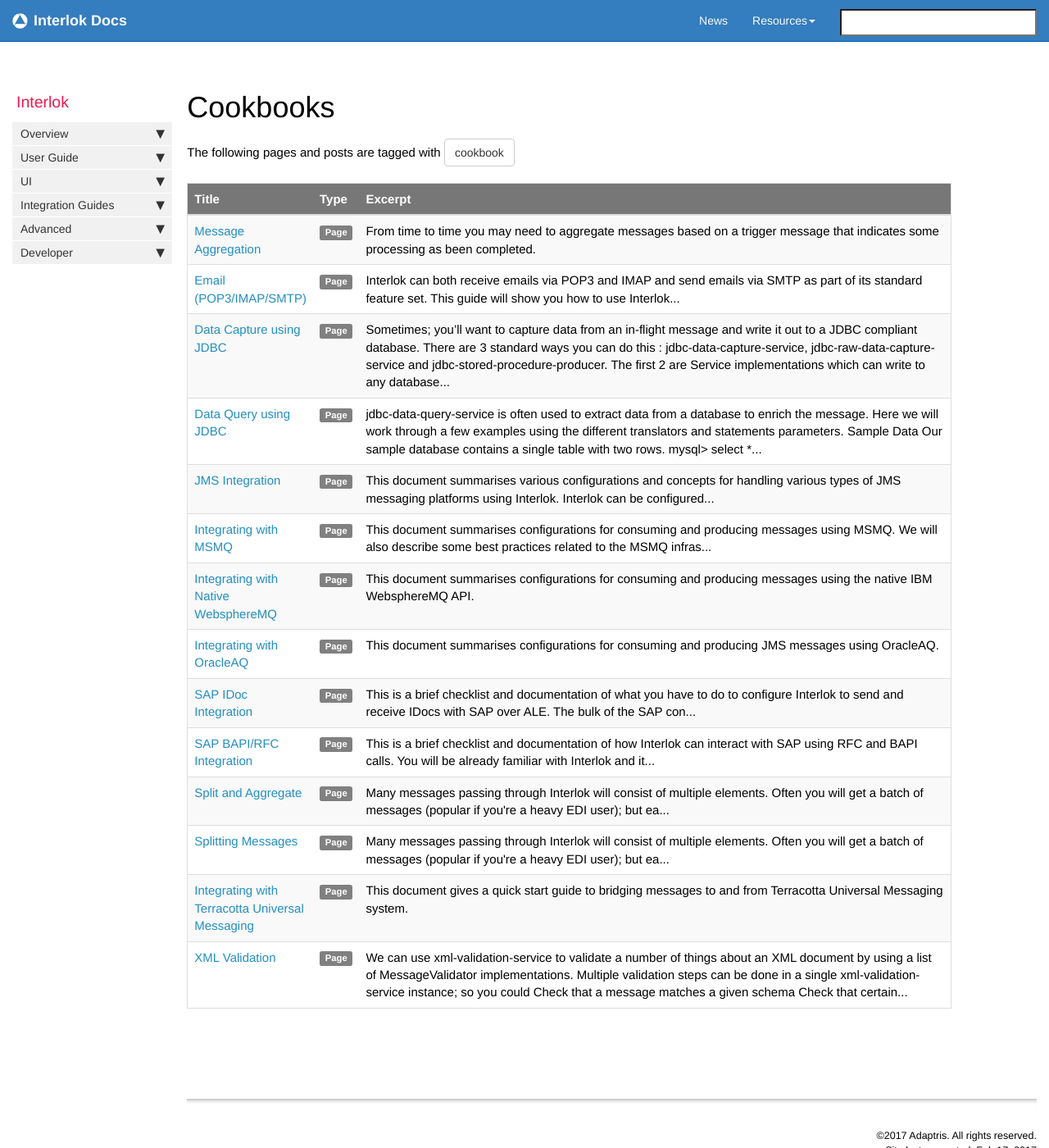
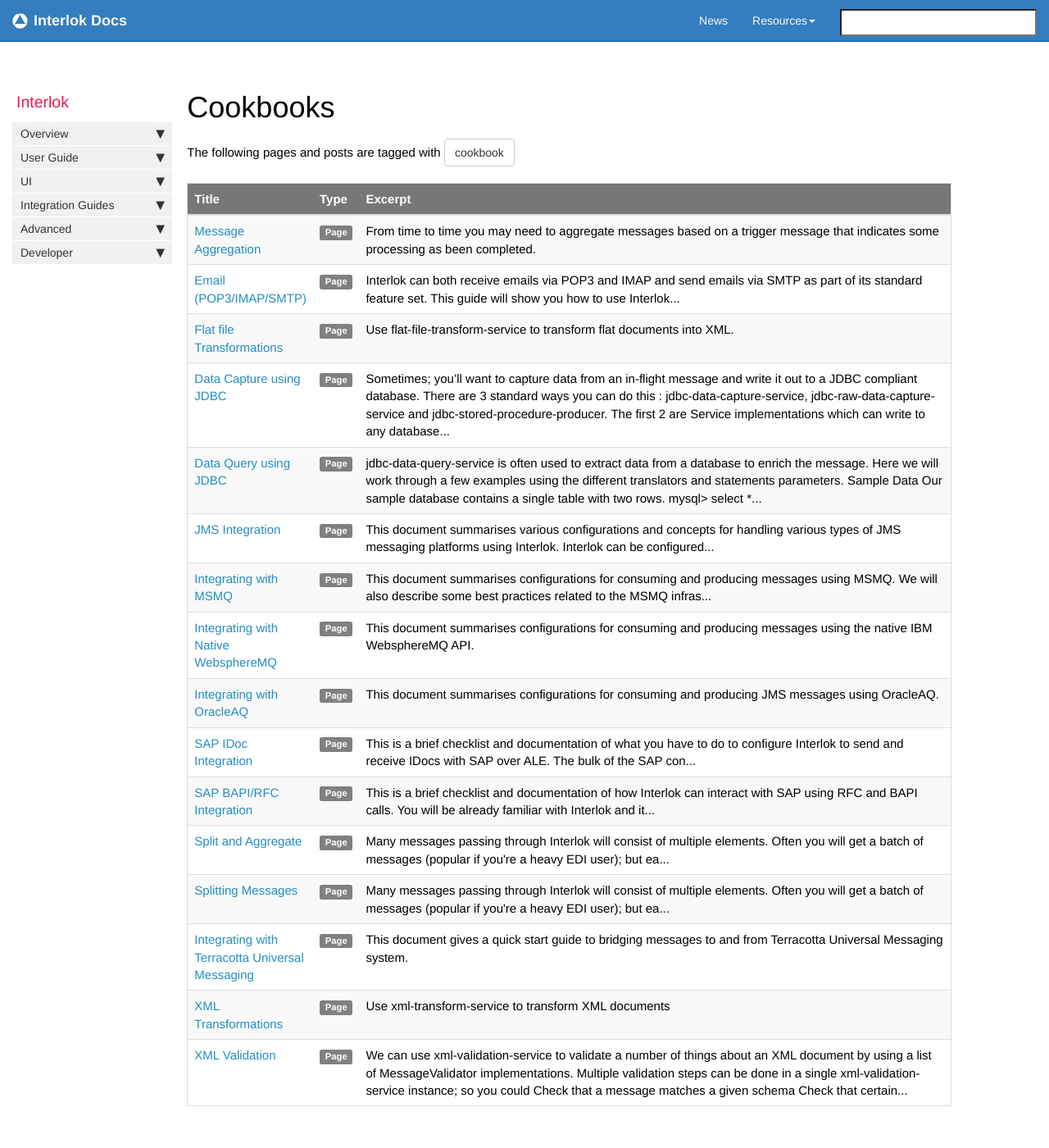
Before and after one commit to adaptris/interlok-docs-legacy, a Jekyll site: the page built from pages/tags/tag_cookbook.md, in a window 1280 px wide and 1400 px high. Shown: the whole window at 82% size. Built offline with Jekyll 4.4.1, drawn with Linux system fonts in a browser that asks for light colours; nearby versions of some CDN libraries; comment, search, counter and statistics services are not loaded.

Commit message:
Added a flatfile/xml transform cookbook so that we have a placeholder in the docs for INTERLOK-1279, INTERLOK-1280, INTERLOK-1285, INTERLOK-1291, INTERLOK-1293

````diff
--- /dev/null
+++ b/pages/cookbook/cookbook-flatfile-transform.md
@@ -0,0 +1,123 @@
+---
+title: Flat file Transformations
+keywords: interlok
+tags: [cookbook]
+sidebar: home_sidebar
+permalink: cookbook-flatfile-transform.html
+summary: Use flat-file-transform-service to transform flat documents into XML.
+---
+
+We can use [flat-file-transform-service] to transform a flat file into a simplified XML structure so we can use standard XSLT to transform the data further. The [flat-file-transform-service] relies on a definition file that describes the file. It uses this file to parse and then render the contents as XML. If required, you can specify the definition file using a metadata key rather than statically within the interlok configuration file.
+
+The way in which it works is most easily demonstrated with an example.
+
+## Example ##
+
+If we take the following input file that contains a header, any number of detail records and a trailer records. In this instance there are no separators; and each record is expected to be 64 characters terminated by a newline.
+
+```
+HDRSRC20110601THE TITLE OF DOCSrcDescDestinationDesc  1234567890
+DETField   1.01Field  1.02Field     1.0320110630Field   1.04400821
+DETField   2.01Field  2.02Field     2.0320110730Field   2.04400821
+DETField   3.01Field  3.02Field     3.0320110830Field   3.04400821
+TRL00000005
+```
+
+Our corresponding definition XML would look like
+
+```xml
+<root>
+<segment name="Document">
+  <segment name="Header">
+  <record length="0" separator="\n" rec_id="HDR" rec_id_start="1" rec_id_len="3" field_sep="" repetitions="0">
+    <field name = "RecordType" length = "3" separator = ""/>
+    <field name = "SourceCode" length = "3" separator = ""/>
+    <field name = "RunDate" length = "8" separator = ""/>
+    <field name = "Title" length = "16" separator = ""/>
+    <field name = "SourceDescription" length = "7" separator = ""/>
+    <field name = "DestDescription" length = "17" separator = ""/>
+    <field name = "Filler" length = "10" separator = ""/>
+  </record>
+  </segment>
+  <segment name="Details">
+    <record length="0" separator="\n" rec_id="DET" rec_id_start="1" rec_id_len="3" field_sep="" repetitions="0">
+      <field name = "RecordType" length = "3" separator = ""/>
+      <field name = "FieldOne" length = "12" separator = ""/>
+      <field name = "FieldTwo" length = "11" separator = ""/>
+      <field name = "FieldThree" length = "14" separator = ""/>
+      <field name = "CompletionDate" length = "8" separator = ""/>
+      <field name = "FieldFour" length = "12" separator = ""/>
+      <field name = "Filler" length = "6" separator = ""/>
+    </record>
+  </segment>
+  <segment name="Trailer">
+    <record length="0" separator="\n" rec_id="TRL" rec_id_start="1" rec_id_len="3" field_sep="" repetitions="0">
+      <field name = "RecordType" length = "3" separator = ""/>
+      <field name = "Total" length = "8" separator = ""/>
+      <field name = "Filler" length = "53" separator = ""/>
+    </record>
+  </segment>
+</segment>
+</root>
+```
+
+which would produce the output :
+
+```xml
+<?xml version="1.0" encoding="UTF-8" ?>
+<root>
+  <segment_Document>
+    <segment_Header>
+      <record_HDR>
+        <RecordType>HDR</RecordType>
+        <SourceCode>SRC</SourceCode>
+        <RunDate>20110601</RunDate>
+        <Title>THE TITLE OF DOC</Title>
+        <SourceDescription>SrcDesc</SourceDescription>
+        <DestDescription>DestinationDesc</DestDescription>
+        <Filler>1234567890</Filler>
+      </record_HDR>
+    </segment_Header>
+    <segment_Details>
+      <record_DET>
+        <RecordType>DET</RecordType>
+        <FieldOne>Field   1.01</FieldOne>
+        <FieldTwo>Field  1.02</FieldTwo>
+        <FieldThree>Field     1.03</FieldThree>
+        <CompletionDate>20110630</CompletionDate>
+        <FieldFour>Field   1.04</FieldFour>
+        <Filler>400821</Filler>
+      </record_DET>
+      <record_DET>
+        <RecordType>DET</RecordType>
+        <FieldOne>Field   2.01</FieldOne>
+        <FieldTwo>Field  2.02</FieldTwo>
+        <FieldThree>Field     2.03</FieldThree>
+        <CompletionDate>20110730</CompletionDate>
+        <FieldFour>Field   2.04</FieldFour>
+        <Filler>400821</Filler>
+      </record_DET>
+      <record_DET>
+        <RecordType>DET</RecordType>
+        <FieldOne>Field   3.01</FieldOne>
+        <FieldTwo>Field  3.02</FieldTwo>
+        <FieldThree>Field     3.03</FieldThree>
+        <CompletionDate>20110830</CompletionDate>
+        <FieldFour>Field   3.04</FieldFour>
+        <Filler>400821</Filler>
+      </record_DET>
+    </segment_Details>
+    <segment_Trailer>
+      <record_TRL>
+        <RecordType>TRL</RecordType>
+        <Total>00000005</Total>
+        <Filler></Filler>
+      </record_TRL>
+    </segment_Trailer>
+  </segment_Document>
+</root>
+```
+
+
+
+[flat-file-transform-service]: https://development.adaptris.net/javadocs/v3-snapshot/Interlok-API/com/adaptris/core/transform/FfTransformService.html
--- /dev/null
+++ b/pages/cookbook/cookbook-xml-transform.md
@@ -0,0 +1,30 @@
+---
+title: XML Transformations
+keywords: interlok
+tags: [cookbook]
+sidebar: home_sidebar
+permalink: cookbook-xml-transform.html
+summary: Use xml-transform-service to transform XML documents
+---
+
+We can use [xml-transform-service] to execute a XSLT in order to transform XML documents from one format to another. XSLT needs no further introduction.
+
+Without any additional configuration Interlok will use the default Saxon transformation engine to handle transforms; however this is configurable within the transform-service itself by selecting the appropriate transformer factory. You can also pass in metadata (String/Object/) into your XSLT via use of the [xml-transform-pararmeter]. A common use case for this is to extract information via [xpath-metadata-service] or [xpath-object-metadata-service] and to then use those values within your XSLT.
+
+Through use of [xpath-object-metadata-service] you can extract a node from the current document, store it in object metadata, replace the entire document was something else (perhaps from a HTTP request) and then subsequently insert the node back into the data at a later point within the same workflow. This is useful if your service chain is complex and the required information can't be easily stored as strings.
+
+## XML Transformer implementations ##
+
+|Transformer Implementation| Description|
+|----|----
+|[stx-transformer-factory][]| Use Joost as a transform factory for _Streaming Transformations for XML_ support [via net.sf.joost:joost:0.9.1](http://joost.sourceforge.net/)|
+|[xslt-transformer-factory][]| Standard XSLT transform; You can specify the transformer factory implementation is you want to switch to Xalan or another factory. |
+
+
+
+[xml-transform-service]: https://development.adaptris.net/javadocs/v3-snapshot/Interlok-API/com/adaptris/core/transform/XmlTransformService.html
+[xml-transform-pararmeter]: https://development.adaptris.net/javadocs/v3-snapshot/Interlok-API/com/adaptris/core/transform/XmlTransformParameter.html
+[xpath-metadata-service]: https://development.adaptris.net/javadocs/v3-snapshot/Interlok-API/com/adaptris/core/services/metadata/XpathMetadataService.html
+[xpath-object-metadata-service]: https://development.adaptris.net/javadocs/v3-snapshot/Interlok-API/com/adaptris/core/services/metadata/XpathObjectMetadataService.html
+[xslt-transformer-factory]: https://development.adaptris.net/javadocs/v3-snapshot/Interlok-API/com/adaptris/util/text/xml/XsltTransformerFactory.html
+[stx-transformer-factory]: https://development.adaptris.net/javadocs/v3-snapshot/Interlok-API/com/adaptris/util/text/xml/StxTransformerFactory.html
````
Also changed, not shown: _data/sidebars/home_sidebar.yml (+12 -0 lines).
